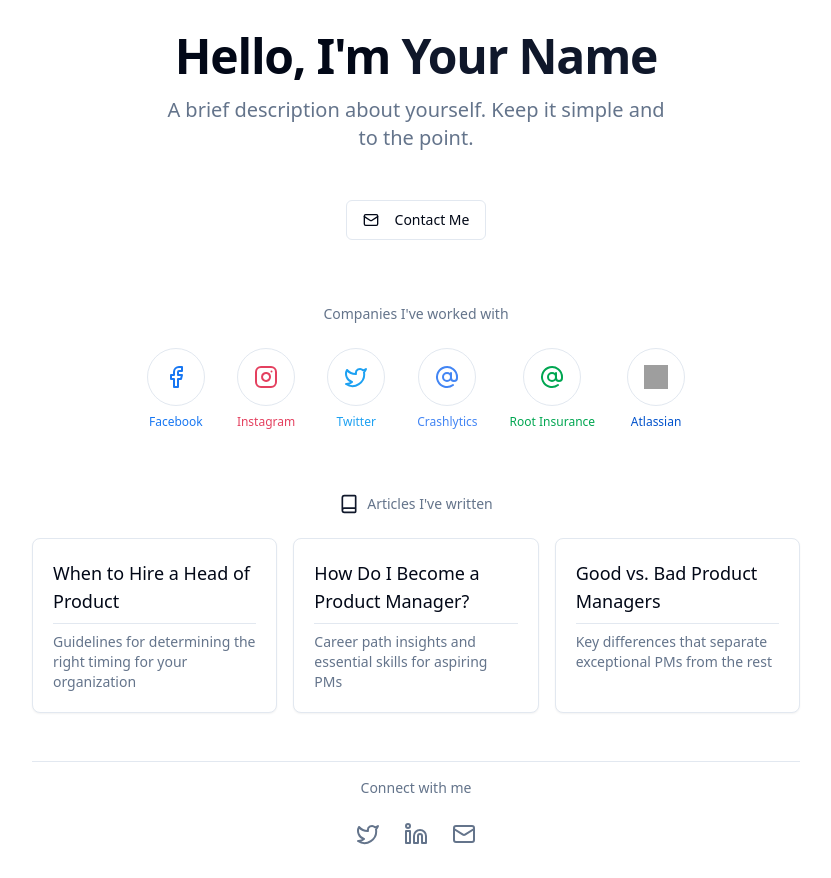
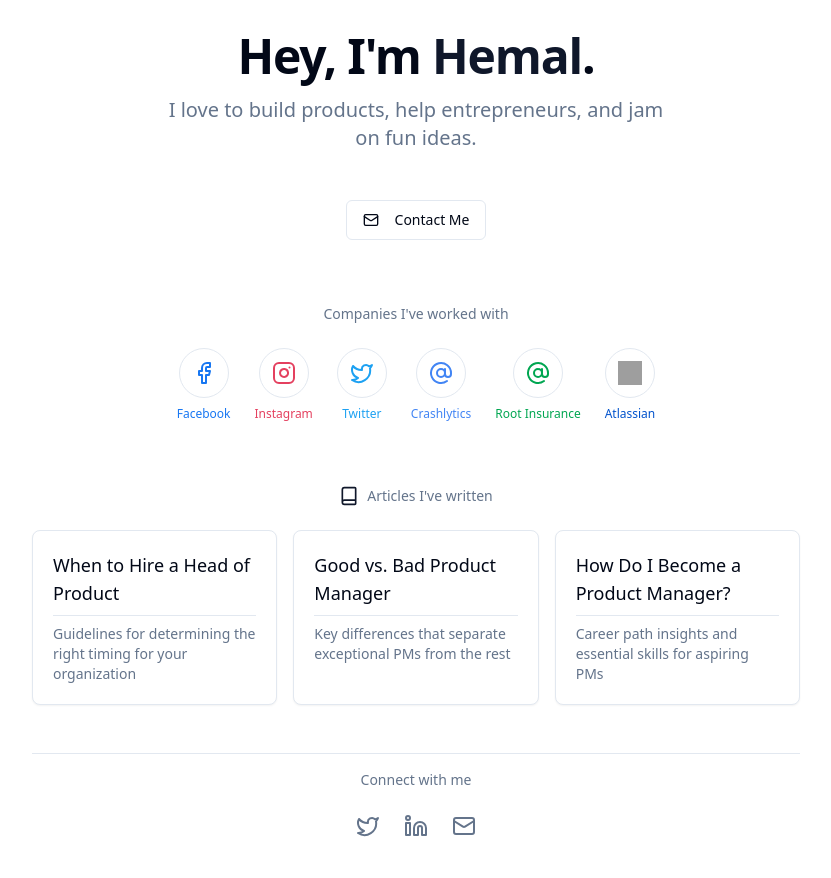
Before and after one commit to hemal/hemal-website, a React (Vite) app: page / in a window 1280 px wide. Shown: the whole page, without its empty margins (224-1055 px from the left). Built offline with nearby package versions, Linux system fonts and the light colour scheme; grey boxes are pictures that could not be loaded.

Commit message:
Update index page content
Update the index page with new content and article links. Also, fix the spacing between company logos.

```diff
--- a/src/components/Articles.tsx
+++ b/src/components/Articles.tsx
@@ -15,17 +15,17 @@ const Articles = () => {
     {
       title: "When to Hire a Head of Product",
       description: "Guidelines for determining the right timing for your organization",
-      url: "#"
+      url: "https://theskip.substack.com/p/hiring-your-first-head-of-product?"
+    },
+    {
+      title: "Good vs. Bad Product Manager",
+      description: "Key differences that separate exceptional PMs from the rest",
+      url: "https://medium.com/@hemal/the-modern-day-good-product-manager-bad-product-d5b537398e3a"
     },
     {
       title: "How Do I Become a Product Manager?",
       description: "Career path insights and essential skills for aspiring PMs",
-      url: "#"
-    },
-    {
-      title: "Good vs. Bad Product Managers",
-      description: "Key differences that separate exceptional PMs from the rest",
-      url: "#"
+      url: "https://medium.com/@hemal/should-i-become-a-product-manager-5ce77949a13a"
     }
   ];
 
--- a/src/components/CompanyIcons.tsx
+++ b/src/components/CompanyIcons.tsx
@@ -50,13 +50,13 @@ const CompanyIcons = ({ className }: CompanyIconsProps) => {
   return (
     <div className="flex flex-col items-center gap-6">
       <p className="text-sm text-muted-foreground">Companies I've worked with</p>
-      <div className={cn("flex flex-wrap justify-center gap-8", className)}>
+      <div className={cn("flex flex-wrap justify-center gap-6", className)}>
         {companies.map((company) => (
           <div
             key={company.name}
             className={cn("flex flex-col items-center gap-2 transition-transform duration-300 hover:scale-110", company.color)}
           >
-            <div className="bg-background border border-border rounded-full p-4">
+            <div className="bg-background border border-border rounded-full p-3">
               {company.icon}
             </div>
             <span className="text-xs font-medium">{company.name}</span>
--- a/src/pages/Index.tsx
+++ b/src/pages/Index.tsx
@@ -15,10 +15,10 @@ const Index = () => {
           <CardContent className="p-0 space-y-8 md:space-y-12">
             <div className="space-y-4 text-center">
               <h1 className="text-3xl md:text-5xl font-bold tracking-tight">
-                Hello, I'm <span className="text-primary">Your Name</span>
+                Hey, I'm <span className="text-primary">Hemal</span>.
               </h1>
               <p className="text-lg md:text-xl text-muted-foreground max-w-lg mx-auto">
-                A brief description about yourself. Keep it simple and to the point.
+                I love to build products, help entrepreneurs, and jam on fun ideas.
               </p>
             </div>
 
```
